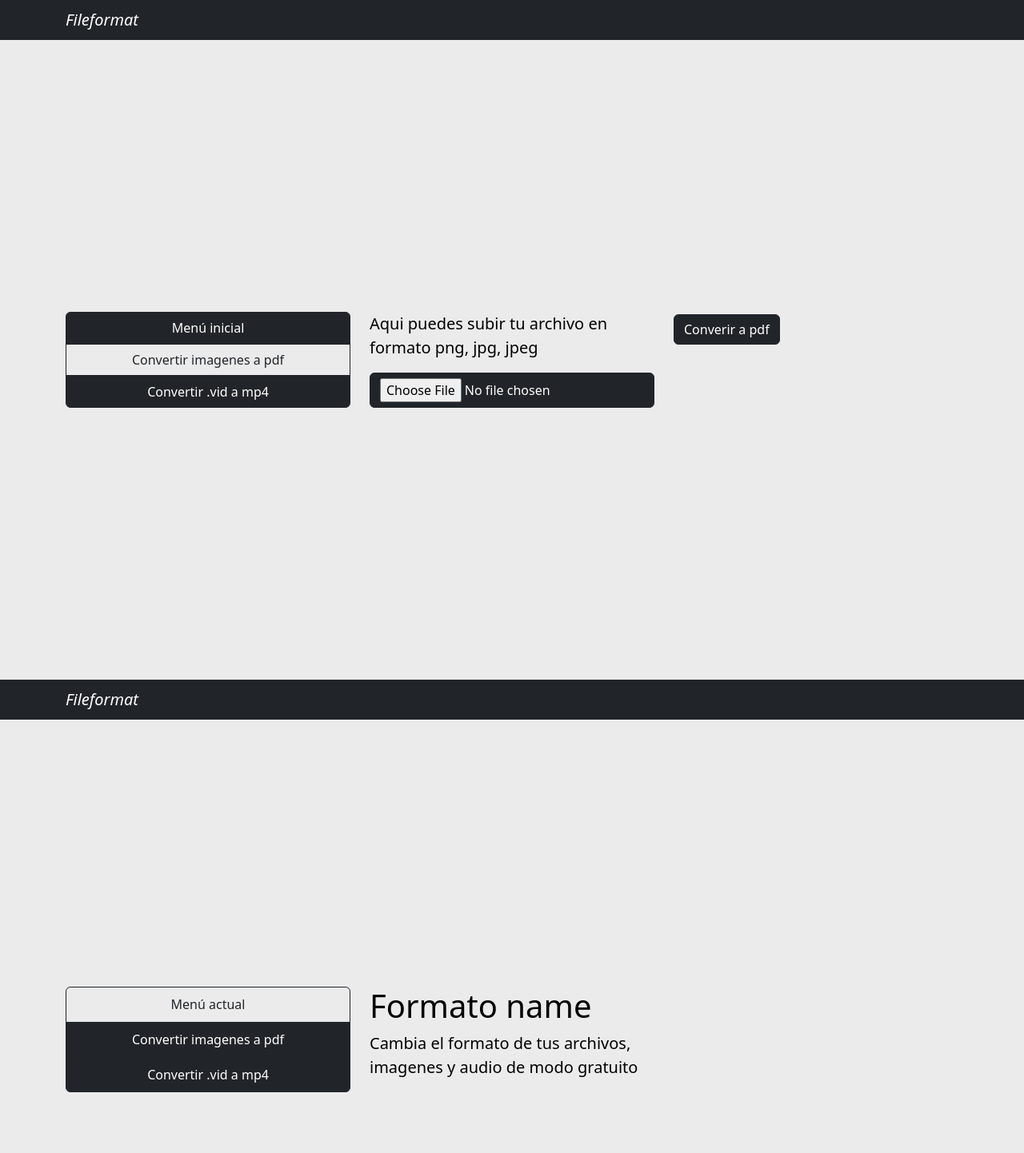
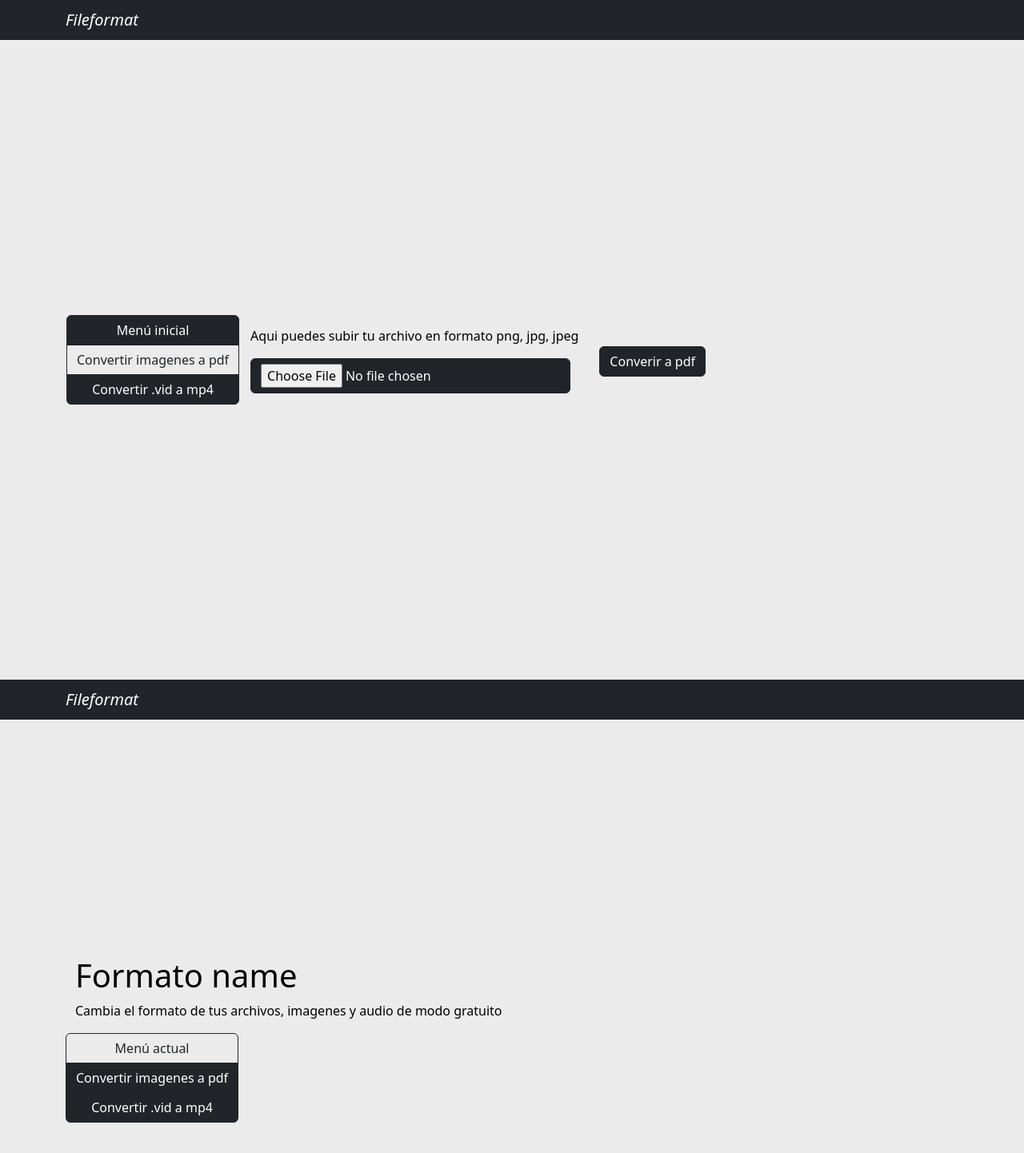
Before and after one commit to EleSoyEle/webpage, a React (Create React App) app: page /cimg in a window 1280 px wide. Shown: the top 1442 px of the page at 80% size. Built offline with nearby package versions, Linux system fonts and the light colour scheme.

Commit message:
mas codigo

```diff
--- a/src/pages/Table.jsx
+++ b/src/pages/Table.jsx
@@ -18,8 +18,13 @@ function Table(){
             {Makenav()}
             <div className='App-header'>
                 <div className='container'>
-                    <div className='row align-items'>
-                        <div className='btn-group-vertical col'>
+                    <div className='container'>
+                        <h1>Formato name</h1>
+                        <p className='fs-6'>Cambia el formato de tus archivos,
+                            imagenes y audio de modo gratuito</p>
+                    </div>
+
+                    <div className='btn-group-vertical'>
                         <button className='btn btn-outline-dark' >
                             Menú actual
                         </button>
@@ -29,13 +34,6 @@ function Table(){
                         <button className='btn btn-dark'>
                             Convertir .vid a mp4
                         </button>
-                        </div>
-                        <div className='col'>
-                            <h1>Formato name</h1>
-                            <p className='lead'>Cambia el formato de tus archivos,
-                            imagenes y audio de modo gratuito</p>
-                        </div>
-                        <div className='col'></div>
                     </div>
                 </div>
             </div>
--- a/src/pages/img2pdf.jsx
+++ b/src/pages/img2pdf.jsx
@@ -54,8 +54,10 @@ const Img2pdf = () =>{
             {Makenav()}
             <div className='App-header'>
                 <div className='container'>
-                    <div className='row align-items'>
-                        <div className='btn-group-vertical col'>
+                    <table>
+                        <tr>
+                            <td>
+                            <div className='btn-group-vertical'>
                                 <button className='btn btn-dark' onClick={ToInitMenu}>
                                     Menú inicial
                                 </button>
@@ -67,8 +69,10 @@ const Img2pdf = () =>{
                                     Convertir .vid a mp4
                                 </button>
                             </div>
-                        <div className='col'>
-                            <p className='lead'>
+                            </td>
+                            <td>
+                            <div className='container'>
+                                <p className='fs-6'>
                                     Aqui puedes subir tu archivo en formato png, jpg, jpeg</p>
 
                                 <input id="file"
@@ -79,11 +83,15 @@ const Img2pdf = () =>{
                                 className='btn btn-dark' onChange={uploadFile}/>
 
                             </div>
-                        <div className='col'>
+                            </td>
+                            <td>
+                            <div className='container'>
                             <button onClick={() => {if(imgd) downloadPDF();}}
                                 className='btn btn-dark'> Converir a pdf</button>
                             </div>
-                    </div>
+                            </td>
+                        </tr>
+                    </table>
                 </div>
             </div>
             <Routes>
```
Lines whose indentation alone changed are shown as unchanged.
